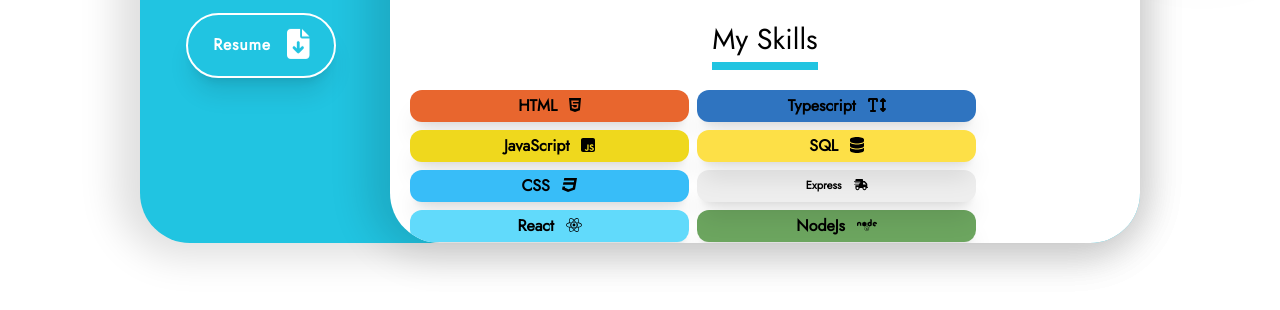
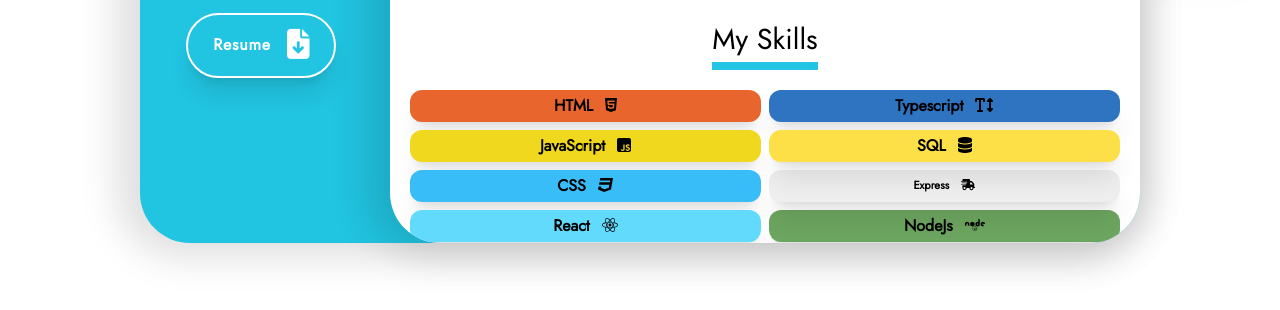
Before and after one commit to dlrodev92/Portfolio, a React (Vite) app: page / in a window 1280 px wide. Shown: the part 487-797 px from the top of the page. Built offline with nearby package versions, Linux system fonts and the light colour scheme.

Commit message:
Update Home.jsx

```diff
--- a/src/pages/Home.jsx
+++ b/src/pages/Home.jsx
@@ -153,7 +153,7 @@
                 >
                     My Skills
                 </h1>
-            <div className="w-full h-full grid grid-cols-5 grid-rows-4 gap-2 p-5 ">
+            <div className="w-full h-full grid grid-cols-4 grid-rows-4 gap-2 p-5 ">
                     <SkillBouble
                     name="HTML"
                     icon={<FontAwesomeIcon icon={faHtml5} />}
```
